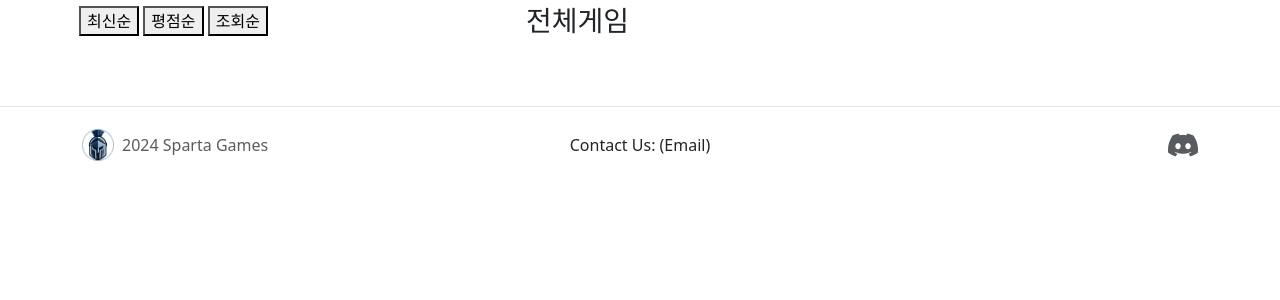
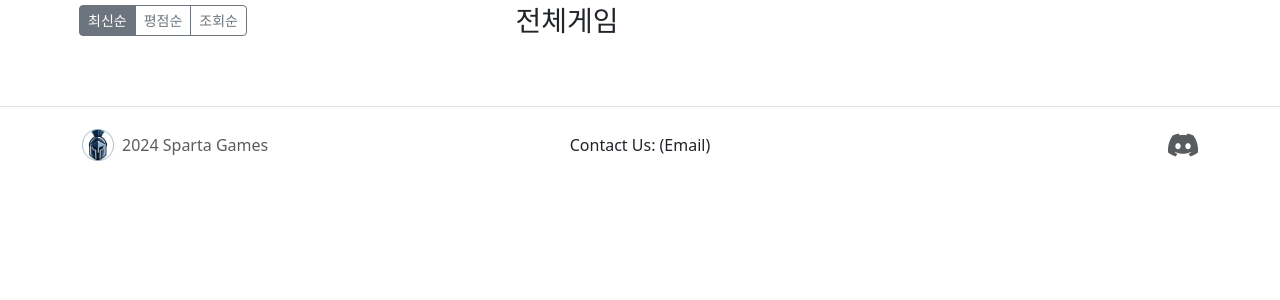
Before and after one commit to creative-darkstar/sparta-games, a Django app: page /search/ in a window 1280 px wide. Shown: the part 145-445 px from the top of the page. Run offline with Django 4.2, Linux system fonts and the light colour scheme; data that the repository does not hold is empty.

Commit message:
Fix: games - views.py modified get data of tag-q, modified design of buttons, added icon of website

```diff
--- a/accounts/templates/accounts/login.html
+++ b/accounts/templates/accounts/login.html
@@ -12,8 +12,8 @@
             <label for="password">PW</label>
             <input type="password" name="password" id="password">
             <p></p>
-            <button><a href={% url 'accounts:signup_page' %}>회원가입</a></button>
-            <button type="submit">로그인</button>
+            <a class="btn btn-secondary" href={% url 'accounts:signup_page' %}>회원가입</a>
+            <button class="btn btn-primary" type="submit">로그인</button>
         </form>
     </div>
     <script>
--- a/accounts/templates/accounts/signup.html
+++ b/accounts/templates/accounts/signup.html
@@ -27,7 +27,7 @@
             <label for="email">email</label>
             <input type="email" name="email" id="email">
             <p></p>
-            <button type="submit">회원가입</button>
+            <button class="btn btn-primary" type="submit">회원가입</button>
         </form>
     </div>
     <script>
--- a/games/templates/games/test_main.html
+++ b/games/templates/games/test_main.html
@@ -44,8 +44,8 @@
                 <p>모든 게임</p>
                 <div class="row row-cols-1 row-cols-md-4 g-4" id="game_list_all">
                 </div>
-                <button id="more" >더보기</button>
-                <a href="{% url "test_search_view" %}"><button id="all_list" style="display:none">전체보기</button></a>
+                <button class="btn btn-secondary" id="more" >더보기</button>
+                <a href="{% url "test_search_view" %}"><button id="all_list" class="btn btn-secondary mt-4" style="display:none">전체보기</button></a>
                 <br><br>
             </div>
         </div>
--- a/games/templates/games/test_search.html
+++ b/games/templates/games/test_search.html
@@ -29,10 +29,15 @@
         <div>
             <div class="container">
                 <div class="d-flex justify-content-between align-items-center">
-                    <div style="position:relative; right:15px;">
-                        <button type="button" onclick="updateOrder('new')">최신순</button>
-                        <button type="button" onclick="updateOrder('star')">평점순</button>
-                        <button type="button" onclick="updateOrder('view')">조회순</button>
+                    <div class="btn-group" role="group" aria-label="Sort radio toggle button group" style="position:relative; right:15px;">
+                        <input type="radio" class="btn-check" name="btnradio" id="btnradio1" autocomplete="off" checked onclick="updateOrder('new')">
+                        <label class="btn btn-outline-secondary btn-sm" for="btnradio1">최신순</label>
+
+                        <input type="radio" class="btn-check" name="btnradio" id="btnradio2" autocomplete="off" onclick="updateOrder('star')">
+                        <label class="btn btn-outline-secondary btn-sm" for="btnradio2">평점순</label>
+
+                        <input type="radio" class="btn-check" name="btnradio" id="btnradio3" autocomplete="off" onclick="updateOrder('view')">
+                        <label class="btn btn-outline-secondary btn-sm" for="btnradio3">조회순</label>
                     </div>
                     <div style="position:relative; right:157px;">
                         <h3 id=tagtitle style="position:relative; top:4px;"></h3>
--- a/games/views.py
+++ b/games/views.py
@@ -63,7 +63,7 @@ class GameListAPIView(APIView):
         search = request.query_params.get('search')
 
         if tag_q:
-            rows = Tag.objects.get(name=tag_q).games.filter(is_visible=True, register_state=1)
+            rows = Game.objects.filter(tag__name__icontains=tag_q).filter(is_visible=True, register_state=1)
         elif game_q:
             rows = Game.objects.filter(
                 is_visible=True,
--- a/templates/base.html
+++ b/templates/base.html
@@ -9,6 +9,7 @@
     <meta http-equiv="X-UA-Compatible" content="ie=edge">
     <link href="https://cdn.jsdelivr.net/npm/bootstrap@5.3.3/dist/css/bootstrap.min.css" rel="stylesheet" integrity="sha384-QWTKZyjpPEjISv5WaRU9OFeRpok6YctnYmDr5pNlyT2bRjXh0JMhjY6hW+ALEwIH" crossorigin="anonymous">
     <link rel="stylesheet" href="https://cdn.jsdelivr.net/npm/bootstrap-icons@1.11.3/font/bootstrap-icons.min.css">
+    <link rel="icon" href="{% static 'image/gaming.ico' %}">
     <title>Sparta Games</title>
     {% block css_block %}
     {% endblock css_block %}
--- a/templates/base_no_search.html
+++ b/templates/base_no_search.html
@@ -9,6 +9,7 @@
     <meta http-equiv="X-UA-Compatible" content="ie=edge">
     <link href="https://cdn.jsdelivr.net/npm/bootstrap@5.3.3/dist/css/bootstrap.min.css" rel="stylesheet" integrity="sha384-QWTKZyjpPEjISv5WaRU9OFeRpok6YctnYmDr5pNlyT2bRjXh0JMhjY6hW+ALEwIH" crossorigin="anonymous">
     <link rel="stylesheet" href="https://cdn.jsdelivr.net/npm/bootstrap-icons@1.11.3/font/bootstrap-icons.min.css">
+    <link rel="icon" href="{% static 'image/gaming.ico' %}">
     <title>Sparta Games</title>
     {% block css_block %}
     {% endblock css_block %}
```
Also changed, not shown: users/templates/users/profile_page.html (+6 -6 lines), static/image/gaming.ico (added).
